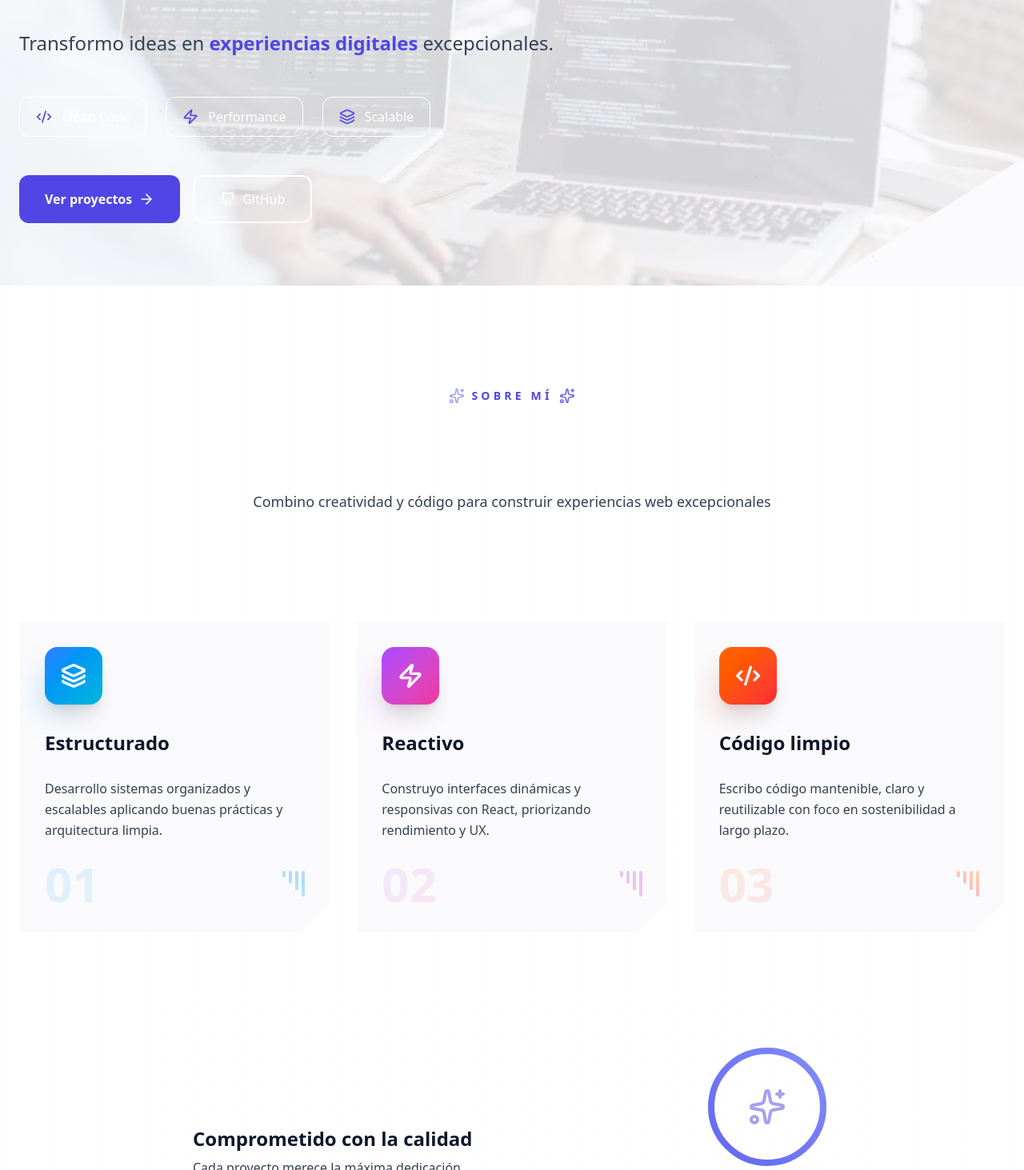
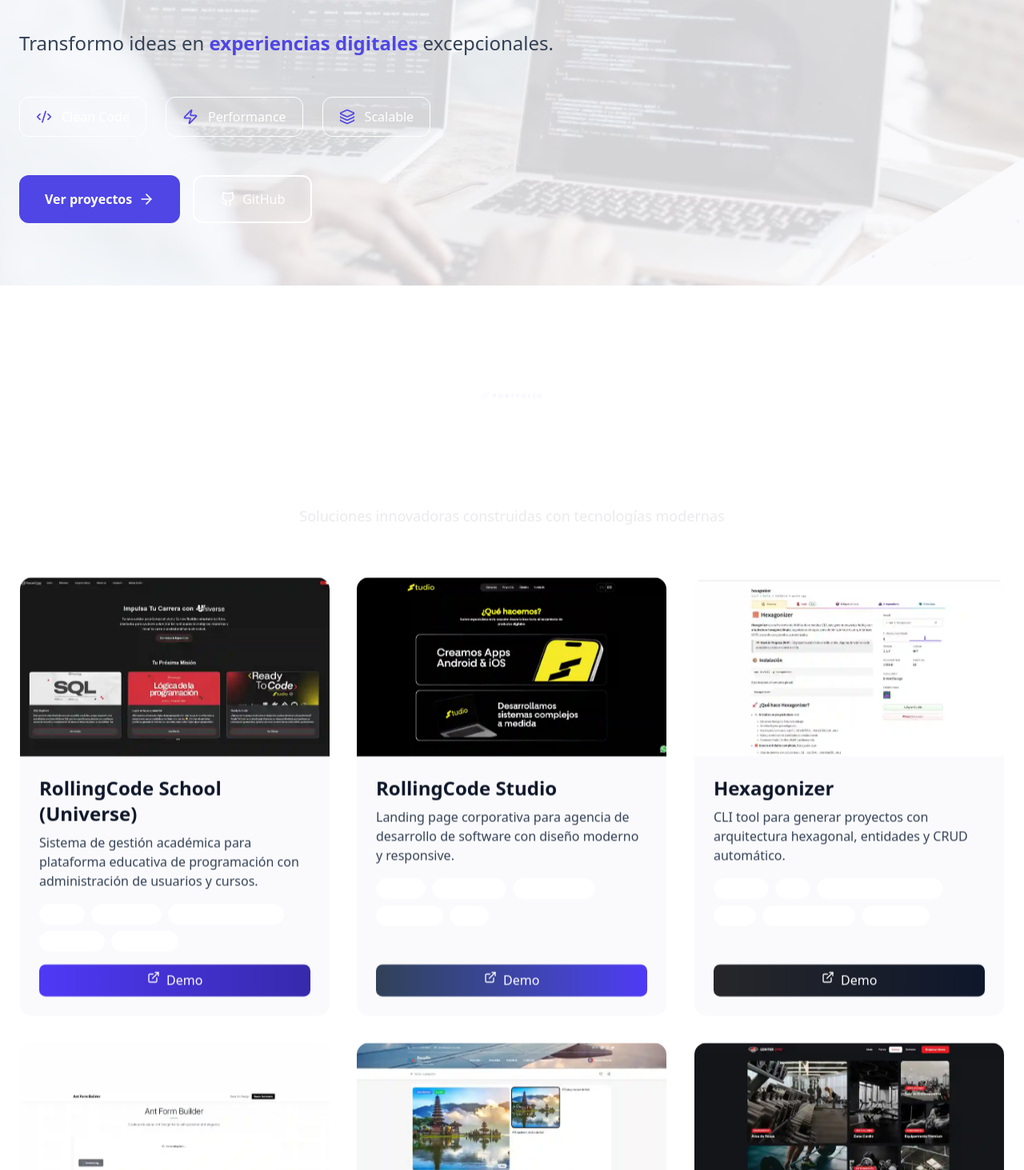
Before and after one commit to FT-Key/ftkey-portfolio, a React (Vite) app: page / in a window 1280 px wide. Shown: the part 547-2010 px from the top of the page at 80% size. Built offline with nearby package versions, Linux system fonts and the light colour scheme.

Commit message:
feat: reorder sections, add community projects, enhance about section

```diff
--- a/src/components/About.jsx
+++ b/src/components/About.jsx
@@ -1,5 +1,5 @@
 import { useEffect, useRef, useState } from "react";
-import { Layers, Zap, Code2, Sparkles } from "lucide-react";
+import { Layers, Zap, Code2, Sparkles, Search, TrendingUp } from "lucide-react";
 
 const features = [
   {
@@ -9,6 +9,14 @@ const features = [
     color: "from-blue-500 to-cyan-500",
     delay: "0.1s",
     particles: 15
+  },
+  {
+    icon: Search,
+    title: "SEO Estratégico",
+    text: "Domino la optimización para motores de búsqueda: arquitectura de información, rendimiento Core Web Vitals, metadatos semánticos y SSR/SSG para maximizar visibilidad orgánica.",
+    color: "from-green-500 to-emerald-500",
+    delay: "0.15s",
+    particles: 14
   },
   {
     icon: Zap,
@@ -25,6 +33,14 @@ const features = [
     color: "from-orange-500 to-red-500",
     delay: "0.3s",
     particles: 18
+  },
+  {
+    icon: TrendingUp,
+    title: "Liderazgo técnico",
+    text: "Capacidad para liderar equipos de desarrollo, tomar decisiones arquitectónicas y mentorizar desarrolladores junior. Experiencia en code reviews, planificación de sprints y delivery continuo.",
+    color: "from-rose-500 to-pink-600",
+    delay: "0.35s",
+    particles: 16
   },
 ];
 
@@ -94,10 +110,14 @@ const About = () => {
           ctx.beginPath();
           ctx.arc(this.x, this.y, this.radius, 0, Math.PI * 2);
 
-          // Color según el feature
-          if (idx === 0) ctx.fillStyle = `rgba(59, 130, 246, ${this.opacity})`;
-          if (idx === 1) ctx.fillStyle = `rgba(168, 85, 247, ${this.opacity})`;
-          if (idx === 2) ctx.fillStyle = `rgba(249, 115, 22, ${this.opacity})`;
+          const colors = [
+            "rgba(59, 130, 246, ",   // 0 - Estructurado
+            "rgba(16, 185, 129, ",   // 1 - SEO
+            "rgba(168, 85, 247, ",   // 2 - Reactivo
+            "rgba(249, 115, 22, ",   // 3 - Código limpio
+            "rgba(225, 29, 72, ",    // 4 - Liderazgo
+          ];
+          ctx.fillStyle = `${colors[idx] || colors[0]}${this.opacity})`;
 
           ctx.fill();
         }
@@ -126,9 +146,14 @@ const About = () => {
             if (distance < 80) {
               ctx.beginPath();
 
-              if (idx === 0) ctx.strokeStyle = `rgba(59, 130, 246, ${0.15 * (1 - distance / 80)})`;
-              if (idx === 1) ctx.strokeStyle = `rgba(168, 85, 247, ${0.15 * (1 - distance / 80)})`;
-              if (idx === 2) ctx.strokeStyle = `rgba(249, 115, 22, ${0.15 * (1 - distance / 80)})`;
+              const strokeColors = [
+                "rgba(59, 130, 246, ",   // 0 - Estructurado
+                "rgba(16, 185, 129, ",   // 1 - SEO
+                "rgba(168, 85, 247, ",   // 2 - Reactivo
+                "rgba(249, 115, 22, ",   // 3 - Código limpio
+                "rgba(225, 29, 72, ",    // 4 - Liderazgo
+              ];
+              ctx.strokeStyle = `${strokeColors[idx] || strokeColors[0]}${0.15 * (1 - distance / 80)})`;
 
               ctx.lineWidth = 0.5;
               ctx.moveTo(particles[i].x, particles[i].y);
@@ -211,7 +236,7 @@ const About = () => {
               isVisible ? "opacity-100 translate-y-0" : "opacity-0 translate-y-10"
             }`}
           >
-            Combino creatividad y código para construir experiencias web excepcionales
+            Desarrollo web full-stack + SEO estratégico + liderazgo técnico para crear productos digitales completos
           </p>
 
           <div
@@ -279,9 +304,9 @@ const About = () => {
 
                       {/* Anillos decorativos */}
                       <div className={`absolute -top-2 -right-2 w-16 h-16 rounded-full border-2 border-dashed opacity-0 group-hover:opacity-30 transition-all duration-500 animate-spin-slow`}
-                        style={{
-                          borderColor: index === 0 ? "#3b82f6" : index === 1 ? "#a855f7" : "#f97316"
-                        }}
+                          style={{
+                            borderColor: ["#3b82f6", "#10b981", "#a855f7", "#f97316", "#e11d48"][index] || "#3b82f6"
+                          }}
                       />
                       <div className={`absolute -bottom-2 -left-2 w-12 h-12 rounded-full bg-gradient-to-br ${item.color} opacity-20 blur-xl group-hover:scale-150 transition-transform duration-500`} />
                     </div>
--- /dev/null
+++ b/src/components/CommunityProjects.jsx
@@ -0,0 +1,171 @@
+import { useEffect, useRef, useState } from "react";
+import { ExternalLink, Github, Package, Sparkles, Users, Code2, Cpu } from "lucide-react";
+import gsap from "gsap";
+
+const communityProjects = [
+  {
+    title: "Hexagonizer",
+    description: "CLI tool para generar proyectos con arquitectura hexagonal automaticamente. Crea entidades, casos de uso, repositorios y CRUD completo con un solo comando. Ideal para equipos que quieren adoptar DDD y arquitectura limpia sin esfuerzo repetitivo.",
+    npm: "https://www.npmjs.com/package/hexagonizer",
+    github: "https://github.com/FT-Key/hexagonizer",
+    tags: ["Node.js", "CLI", "Hexagonal Architecture", "NPM", "Code Generator", "TypeScript"],
+    color: "from-zinc-800 to-slate-900",
+    icon: Cpu
+  },
+  {
+    title: "Git-Accounts",
+    description: "Utilidad CLI para gestionar multiples cuentas de Git desde un mismo equipo. Cambia entre cuentas personales, laborales o de proyecto con un solo comando, manteniendo configuraciones separadas de user.name, user.email y claves SSH.",
+    npm: "https://www.npmjs.com/package/git-accounts",
+    github: "https://github.com/FT-Key/ftkey-portfolio",
+    tags: ["Node.js", "CLI", "Git", "NPM", "Developer Tools", "Productivity"],
+    color: "from-orange-500 to-red-600",
+    icon: Package
+  },
+  {
+    title: "Ant Form Builder",
+    description: "Constructor visual de formularios potenciado con IA. Genera formularios complejos de Ant Design mediante descripcion en lenguaje natural, con preview en tiempo real y exportacion de codigo limpio. Ideal para acelerar el desarrollo de dashboards y paneles administrativos.",
+    npm: "https://ant-form-builder.vercel.app/",
+    github: "https://github.com/FT-Key/ant-form-builder",
+    tags: ["React", "Ant Design", "AI", "Forms", "Open Source", "TypeScript"],
+    color: "from-indigo-500 to-purple-600",
+    icon: Code2
+  }
+];
+
+const CommunityProjects = () => {
+  const titleRef = useRef(null);
+  const subtitleRef = useRef(null);
+  const badgeRef = useRef(null);
+  const cardsRef = useRef([]);
+
+  useEffect(() => {
+    const tl = gsap.timeline({ defaults: { ease: "power3.out" } });
+    tl.from(badgeRef.current, { opacity: 0, scale: 0.5, duration: 0.8 })
+      .from(titleRef.current, { opacity: 0, y: 60, duration: 0.8 }, "-=0.4")
+      .from(subtitleRef.current, { opacity: 0, y: 20, duration: 0.6 }, "-=0.4");
+  }, []);
+
+  useEffect(() => {
+    const observer = new IntersectionObserver(
+      entries => {
+        entries.forEach((entry, i) => {
+          if (entry.isIntersecting) {
+            gsap.from(entry.target, {
+              opacity: 0,
+              y: 80,
+              duration: 0.9,
+              delay: i * 0.15,
+              ease: "power3.out"
+            });
+            observer.unobserve(entry.target);
+          }
+        });
+      },
+      { rootMargin: "100px" }
+    );
+
+    cardsRef.current.forEach(card => card && observer.observe(card));
+    return () => observer.disconnect();
+  }, []);
+
+  return (
+    <section id="comunidad" className="relative py-32 px-6 bg-secondary overflow-hidden">
+      <div className="absolute top-0 right-1/3 w-96 h-96 bg-accent/5 rounded-full blur-3xl animate-pulse-slow" />
+      <div className="absolute bottom-0 left-1/4 w-80 h-80 bg-indigo-500/5 rounded-full blur-3xl animate-pulse-slow" style={{ animationDelay: "1.5s" }} />
+
+      <div className="max-w-7xl mx-auto relative z-10">
+        <div className="text-center mb-20">
+          <div ref={badgeRef} className="inline-flex items-center gap-2 mb-6">
+            <Sparkles className="w-5 h-5 text-accent animate-pulse" />
+            <span className="text-sm uppercase tracking-[0.3em] text-accent font-bold">Comunidad</span>
+          </div>
+
+          <h2 ref={titleRef} className="text-5xl md:text-6xl font-bold mb-6">
+            <span className="bg-gradient-to-r from-text-primary via-accent to-text-primary bg-clip-text text-transparent">
+              Proyectos Open Source
+            </span>
+          </h2>
+
+          <p ref={subtitleRef} className="text-secondary text-lg max-w-3xl mx-auto">
+            Herramientas gratuitas que cree para la comunidad de desarrolladores. Cada una resuelve problemas reales del dia a dia.
+          </p>
+        </div>
+
+        <div className="grid gap-8 md:grid-cols-2 lg:grid-cols-3">
+          {communityProjects.map((project, index) => {
+            const Icon = project.icon;
+            return (
+              <article
+                key={project.title}
+                ref={el => (cardsRef.current[index] = el)}
+                className="group relative will-change-transform"
+              >
+                <div className="relative h-full flex flex-col bg-primary border border-border-primary rounded-2xl overflow-hidden
+                  transition-transform duration-500 ease-out
+                  hover:-translate-y-2 hover:shadow-2xl hover:shadow-accent/20">
+
+                  <div className="relative h-48 flex items-center justify-center overflow-hidden bg-gradient-to-br from-primary to-secondary">
+                    <div className={`absolute inset-0 bg-gradient-to-br ${project.color} opacity-10 group-hover:opacity-20 transition-opacity duration-500`} />
+                    <div className="relative z-10 p-8 rounded-2xl bg-gradient-to-br from-primary/80 to-secondary/80 border border-border-primary/50 group-hover:scale-110 transition-transform duration-500">
+                      <Icon className="w-16 h-16 text-accent" strokeWidth={1.5} />
+                    </div>
+                  </div>
+
+                  <div className="flex-1 flex flex-col p-6">
+                    <div className="flex items-center gap-3 mb-3">
+                      <h3 className="text-2xl font-bold text-primary group-hover:text-accent transition-colors duration-300">
+                        {project.title}
+                      </h3>
+                      <Package className="w-5 h-5 text-accent/60" />
+                    </div>
+
+                    <p className="text-secondary mb-4 flex-grow leading-relaxed">{project.description}</p>
+
+                    <div className="flex flex-wrap gap-2 mb-4">
+                      {project.tags.map(tag => (
+                        <span key={tag} className="px-3 py-1 text-xs bg-secondary border rounded-full">
+                          {tag}
+                        </span>
+                      ))}
+                    </div>
+
+                    <div className="mt-auto flex gap-3">
+                      <a href={project.npm} target="_blank" rel="noopener noreferrer" className={`flex-1 flex justify-center gap-2 px-4 py-2 bg-gradient-to-r ${project.color} text-white rounded-lg hover:scale-105 transition`}>
+                        <ExternalLink className="w-4 h-4" /> {project.title.includes("Ant") ? "Demo" : "NPM"}
+                      </a>
+
+                      <a href={project.github} target="_blank" rel="noopener noreferrer" className="px-4 py-2 border rounded-lg hover:border-accent hover:text-accent transition">
+                        <Github className="w-4 h-4" />
+                      </a>
+                    </div>
+                  </div>
+                </div>
+
+                <div className={`absolute -inset-1 bg-gradient-to-br ${project.color} opacity-0 group-hover:opacity-20 blur-xl transition-opacity duration-500 -z-10 rounded-2xl`} />
+              </article>
+            );
+          })}
+        </div>
+
+        <div className="mt-16 text-center">
+          <div className="inline-flex items-center gap-3 px-8 py-4 bg-primary border border-border-primary rounded-2xl">
+            <Users className="w-5 h-5 text-accent" />
+            <span className="text-secondary">Contribuciones open source para toda la comunidad</span>
+          </div>
+        </div>
+      </div>
+
+      <style>{`
+        @keyframes pulse-slow {
+          0%, 100% { opacity: 0.5; transform: scale(1); }
+          50% { opacity: 0.8; transform: scale(1.05); }
+        }
+        .animate-pulse-slow {
+          animation: pulse-slow 4s ease-in-out infinite;
+        }
+      `}</style>
+    </section>
+  );
+};
+
+export default CommunityProjects;
--- a/src/components/Navbar.jsx
+++ b/src/components/Navbar.jsx
@@ -13,9 +13,10 @@ const Navbar = () => {
   const links = useMemo(
     () => [
       { label: "Inicio", href: "#inicio" },
+      { label: "Proyectos", href: "#proyectos" },
+      { label: "Comunidad", href: "#comunidad" },
       { label: "Sobre mí", href: "#sobreMi" },
       { label: "Habilidades", href: "#habilidades" },
-      { label: "Proyectos", href: "#proyectos" },
       { label: "Contacto", href: "#contacto" },
     ],
     []
--- a/src/components/Projects.jsx
+++ b/src/components/Projects.jsx
@@ -63,7 +63,7 @@ const projects = [
     description: "E-commerce de paquetes turísticos con integración de MercadoPago y gestión de reservas.",
     image: ravelloImg,
     github: "https://github.com/FT-Key/Ravello-web",
-    demo: "https://ravello.netlify.app/",
+    demo: "https://ravello-turismo.com",
     tags: ["NextJS", "Firebase", "TailwindCSS", "eCommerce", "MercadoPago", "Business"],
     color: "from-emerald-500 to-teal-600",
     icon: Database
--- a/src/pages/Home.jsx
+++ b/src/pages/Home.jsx
@@ -1,49 +1,18 @@
-import { useEffect, useRef, useState, lazy, Suspense } from "react";
 import Hero from "../components/Hero";
+import Projects from "../components/Projects";
+import CommunityProjects from "../components/CommunityProjects";
 import About from "../components/About";
 import Skills from "../components/Skills";
 import Contact from "../components/Contact";
 
-// ⬇️ Carga dinámica (NO entra en el bundle inicial)
-const Projects = lazy(() => import("../components/Projects"));
-
 const Home = () => {
-  const triggerRef = useRef(null);
-  const [loadProjects, setLoadProjects] = useState(false);
-
-  useEffect(() => {
-    const observer = new IntersectionObserver(
-      ([entry]) => {
-        if (entry.isIntersecting) {
-          setLoadProjects(true);
-          observer.disconnect(); // solo cargar una vez
-        }
-      },
-      {
-        rootMargin: "300px", // empieza a cargar ANTES de que llegue
-      }
-    );
-
-    if (triggerRef.current) observer.observe(triggerRef.current);
-
-    return () => observer.disconnect();
-  }, []);
-
   return (
     <>
       <Hero />
+      <Projects />
+      <CommunityProjects />
       <About />
       <Skills />
-
-      {/* Punto que dispara la carga */}
-      <div ref={triggerRef} />
-
-      {loadProjects && (
-        <Suspense fallback={<div className="h-[400px]" />}>
-          <Projects />
-        </Suspense>
-      )}
-
       <Contact />
     </>
   );
```
